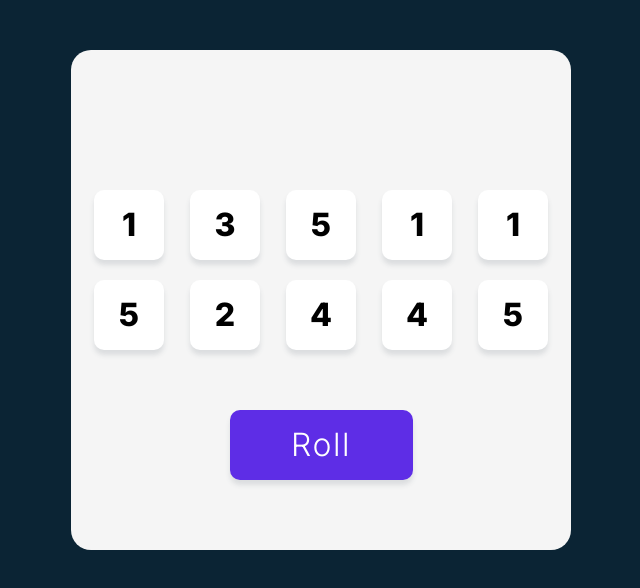
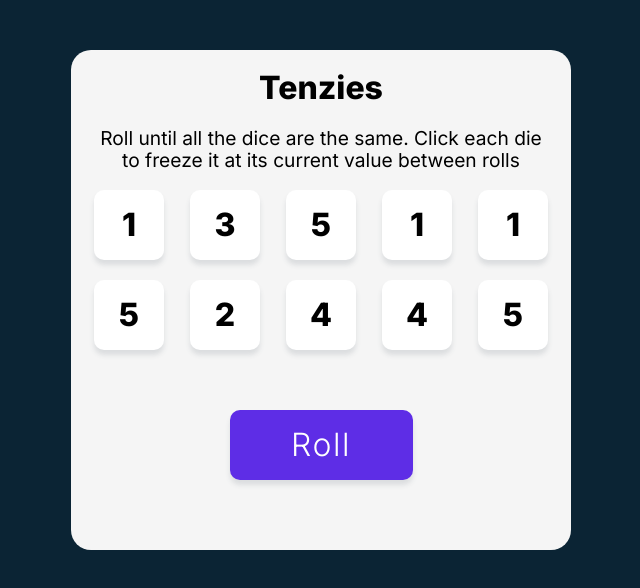
Before and after one commit to laetic/tenzies-js, a React app in the folder src/: page / in a window 1280 px wide. Shown: the top 588 px of the page, without its empty margins (319-959 px from the left). Built offline with nearby package versions, Linux system fonts and the light colour scheme.

Commit message:
Add title and explanation

```diff
--- a/src/App.js
+++ b/src/App.js
@@ -33,9 +33,11 @@
     const [dieList, setDieList] = React.useState(initDiceValues())
 
     const dieElements = dieList.map((die) => <Die value={die.value} key={die.id} id={die.id} isHeld={die.isHeld} holdDie={holdDie}/>);
-    console.log(dieList)
+    //console.log(dieList)
     return (
         <main>
+            <h1> Tenzies </h1>
+            <p> Roll until all the dice are the same. Click each die to freeze it at its current value between rolls</p>
             <div className="dice">
                 {dieElements}
             </div>
--- a/src/style.css
+++ b/src/style.css
@@ -13,6 +13,14 @@
 h1 {
     font-family: Inter;
     margin:0 0;
+    text-align: center;
+}
+
+p {
+    font-family: Inter;
+    font-size:1.2rem;
+    margin-top:20px;
+    text-align: center;
 }
 
 main {
```
